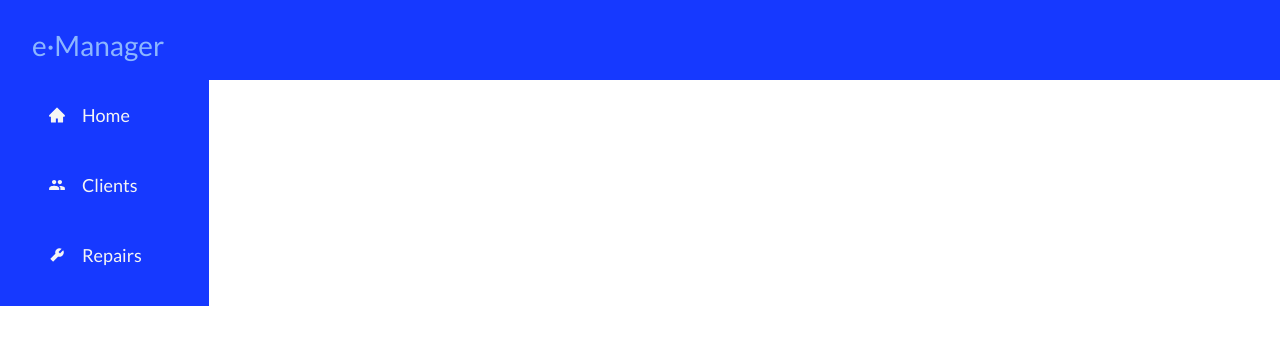
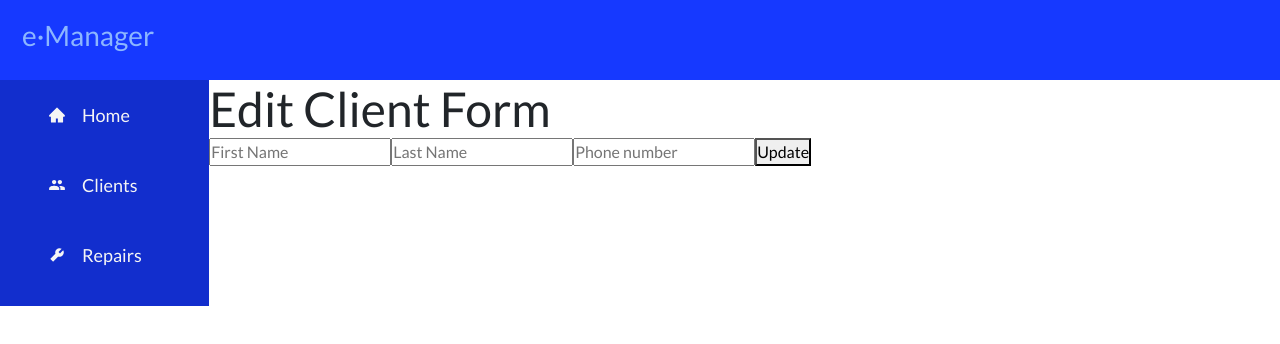
Before and after one commit to girlatomic/e-manager-app, a React (Create React App) app in the folder client/: page /edit-client/1 in a window 1280 px wide. Shown: the top 344 px of the page. Built offline with nearby package versions, Linux system fonts and the light colour scheme; no server answers.

Commit message:
modifies repairs router post

```diff
--- a/client/src/App.js
+++ b/client/src/App.js
@@ -133,28 +133,28 @@ export default function App() {
     navigate('/repairs');
   }
 
-  // async function editClient(client) {
-  //   console.log('this is client', client);
+  async function editClient(client) {
+    console.log('this is client', client);
 
-  //   let options = {
-  //     method: "PUT",
-  //     headers: { "Content-Type": "application/json" },
-  //     body: JSON.stringify(client)
-  //   };
+    let options = {
+      method: "PUT",
+      headers: { "Content-Type": "application/json" },
+      body: JSON.stringify(client)
+    };
 
-  //   try {
-  //     let response = await fetch(`/clients/${client.id}`, options);
-  //     console.log('this is response', response);
-  //     if (response.ok) {
-  //       let data = await response.json();
-  //       setClients(data);
-  //     } else {
-  //       console.log(`Server error: ${response.status} ${response.statusText}`);
-  //     }
-  //   } catch (err) {
-  //     console.log(`Server error: ${err.message}`);
-  //   }
-  // }
+    try {
+      let response = await fetch(`/clients/${client.id}`, options);
+      console.log('this is response', response);
+      if (response.ok) {
+        let data = await response.json();
+        setClients(data);
+      } else {
+        console.log(`Server error: ${response.status} ${response.statusText}`);
+      }
+    } catch (err) {
+      console.log(`Server error: ${err.message}`);
+    }
+  }
 
   return (
     <div className="App">
@@ -173,7 +173,7 @@ export default function App() {
             repairTerm={searchRterm}
             searchRepKeyword={searchRepairHandler} />} />
             <Route path="/add-client" element={<AddClientView addClientCb={client => addClient(client)} />} />
-            {/* <Route path="/edit-client/:id" element={<EditClientView editClientCb={id => editClient(id)}/>} /> */}
+            <Route path="/edit-client/:id" element={<EditClientView editClientCb={id => editClient(id)}/>} />
             <Route path="/add-repair" element={<AddRepairView addRepairCb={repair => addRepair(repair)}/>} />
           </Routes>
       </div>
--- a/client/src/components/Navbar.js
+++ b/client/src/components/Navbar.js
@@ -4,7 +4,7 @@ import './Navbar.css';
 function Navbar() {
   return (
     <div className="navbar">
-      <nav className="navbar navbar-dark">
+      <nav>
         <div className="container-fluid">
             <h3>e·Manager</h3>
         </div>
--- a/client/src/components/Sidebar.css
+++ b/client/src/components/Sidebar.css
@@ -12,7 +12,7 @@
 }
 
 .nav-menu {
-    background-color: #1639ff;
+    background-color:#122ecd;
     width: 250px;
     height: auto;
     display: flex;
--- a/client/src/pages/Clients.css
+++ b/client/src/pages/Clients.css
@@ -1,36 +1,36 @@
-/* table {
+table {
     margin-top: 20px;
     border-collapse: collapse;
     border-spacing: 10;
     width: 100%;
     display: table;
     box-sizing: border-box;
-    color: -internal-quirk-inherit;
     text-align: center;
-    border-color: grey;
+    border-color: rgb(12, 19, 235);
     font-variant: normal;
 }
 
 table thead {
-    background: #e6e6e6;
-    color: #000;
+    background: #ffffff;
+    color: rgb(17, 59, 230);
     text-align: center;
     margin-left: 20px;
     vertical-align: bottom;
     display: table-header-group;
-    padding:20px
+    padding:20px;
+    font-weight: bolder;
 }
 
 tr {
     display: table-row;
     vertical-align: middle;
-    border-color: inherit;
+    border: 1px solid #3216eb;
 }
 
 td {
-    border: 1px solid #eeeeee;
+    border-bottom: 1px solid #3323ec;
     font-size: inherit;
     margin: 0;
     overflow: visible;
     padding: 0.3em 1em;
-} */
+}
--- a/client/src/pages/EditClientView.js
+++ b/client/src/pages/EditClientView.js
@@ -1,62 +1,63 @@
-// import React, { useState } from 'react';
-// import { Form } from 'react-bootstrap';
+import React, { useState } from 'react';
+import { Form } from 'react-bootstrap';
 
-// const INIT_STATE = {
-//     first_name: '',
-//     last_name: '',
-//     phone: ''
-// };
+const INIT_STATE = {
+    id: '',
+    first_name: '',
+    last_name: '',
+    phone: ''
+};
 
-// function EditClientView(props) {
-//     const [formData, setFormData] = useState(INIT_STATE);
+function EditClientView(props) {
+    const [formData, setFormData] = useState(INIT_STATE);
 
 
-//     function handleSubmit(event) {
-//       event.preventDefault();
-//       props.editClientCb(formData);
-//       setFormData(INIT_STATE);
-//     }
+    function handleSubmit(event) {
+      event.preventDefault();
+      props.editClientCb(formData);
+      setFormData(INIT_STATE);
+    }
 
-//     function handleChange(event) {
-//       let { name, value } = event.target;
-//       setFormData(data => ({
-//         ...data,
-//         [name]: value
-//       }));
-//     }
+    function handleChange(event) {
+      let { name, value } = event.target;
+      setFormData(data => ({
+        ...data,
+        [name]: value
+      }));
+    }
 
-//     return (
-//      <div>
-//         <h2>Edit Client Form</h2>
-//         <Form onSubmit={handleSubmit}>
-//             <input
-//             placeholder="First Name"
-//             type="text"
-//             name="first_name"
-//             value={formData.first_name}
-//             onChange={handleChange}
-//             />
+    return (
+     <div>
+        <h2>Edit Client Form</h2>
+        <Form onSubmit={handleSubmit}>
+            <input
+            placeholder="First Name"
+            type="text"
+            name="first_name"
+            value={formData.first_name}
+            onChange={handleChange}
+            />
 
-//             <input
-//             placeholder="Last Name"
-//             type="text"
-//             name="last_name"
-//             value={formData.last_name}
-//             onChange={handleChange}
-//             />
+            <input
+            placeholder="Last Name"
+            type="text"
+            name="last_name"
+            value={formData.last_name}
+            onChange={handleChange}
+            />
 
-//             <input
-//             placeholder="Phone number"
-//             type="text"
-//             name="phone"
-//             value={formData.phone}
-//             onChange={handleChange}
-//             />
+            <input
+            placeholder="Phone number"
+            type="text"
+            name="phone"
+            value={formData.phone}
+            onChange={handleChange}
+            />
 
-//             <button type="submit">Update</button>
-//         </Form>
-//       </div>
-//     );
-// }
+            <button type="submit">Update</button>
+        </Form>
+      </div>
+    );
+}
 
-// export default EditClientView;
+export default EditClientView;
```
Also changed, not shown: 1 other file (tests, documents, lock files or other folders).
